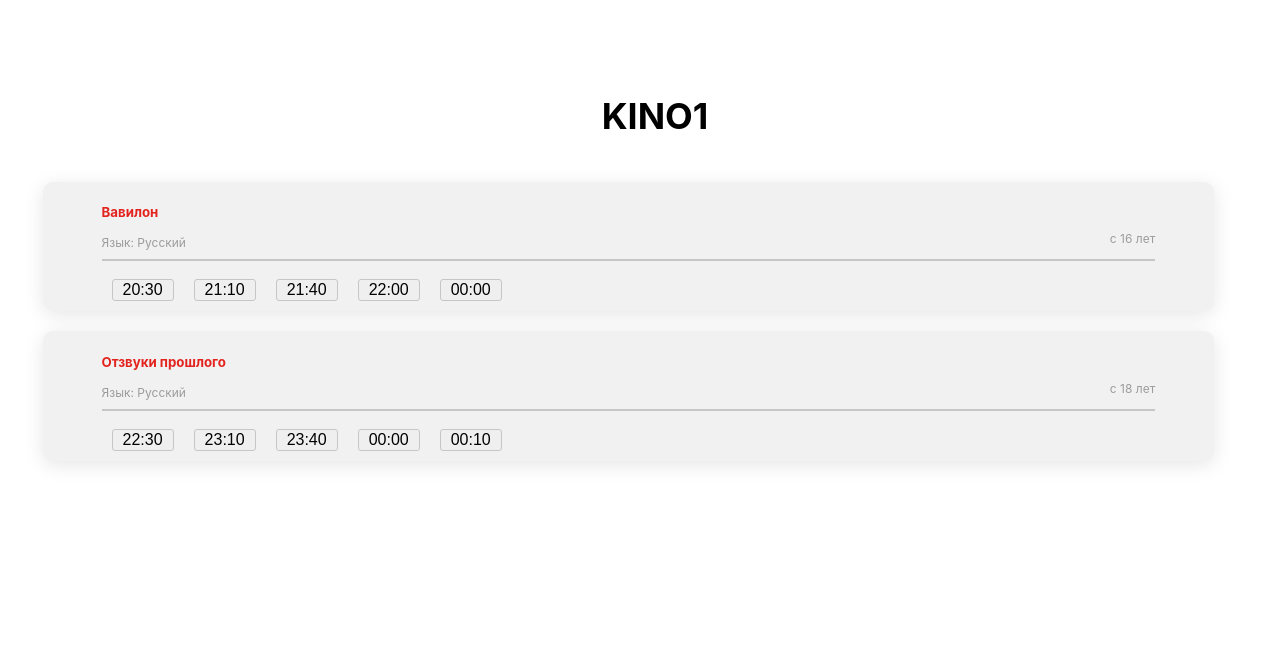
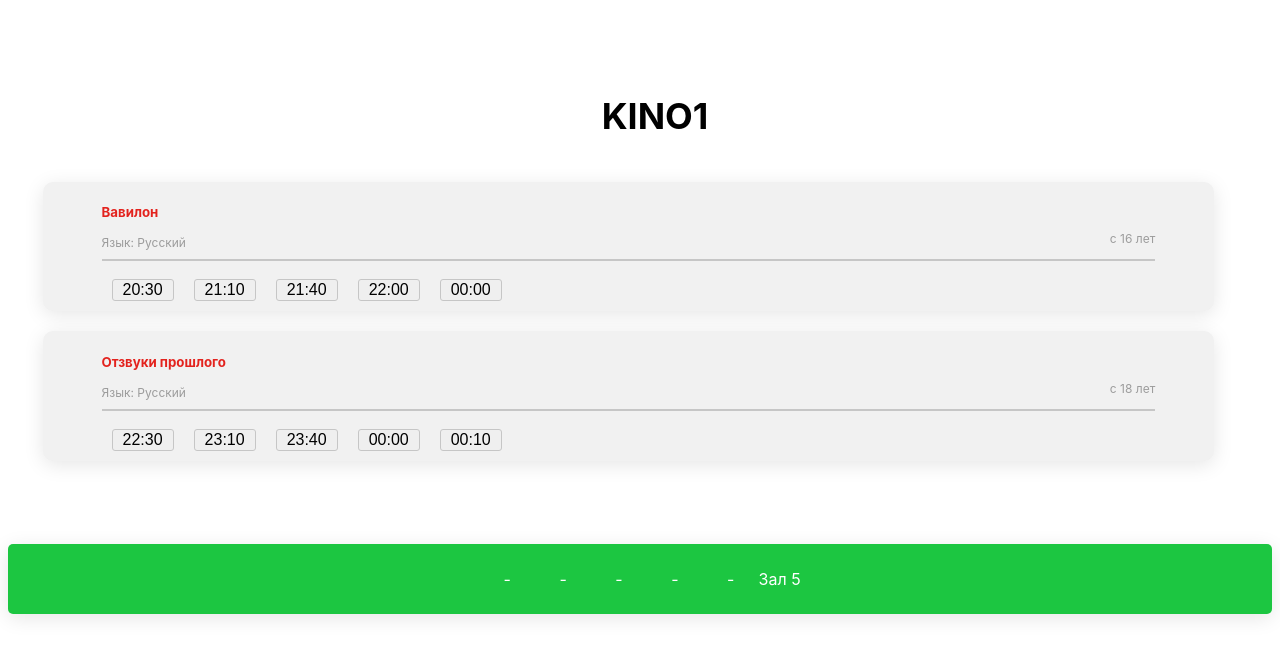
Before and after one commit to nurbolatkz/ticketbooking, a React (Create React App) app: page /cinemas/1/movies in a window 1280 px wide. Shown: the top 656 px of the page. Built offline with nearby package versions, Linux system fonts and the light colour scheme.

Commit message:
add select time

```diff
--- a/src/App.js
+++ b/src/App.js
@@ -9,7 +9,6 @@ import CinemaCard from "./components/CinemaCard";
 import DateOption from "./components/DateOption";
 import SnackList from "./components/SnackList.jsx";
 import Modal from "./components/Modal";
-import SnackPage from './components/SnackPage';
 import FilmBlock from './components/FilmBlock';
 import CinemaPlace from './components/CinemaPlace';
 import CinemaInfo from "./components/CinemaInfo";
@@ -18,6 +17,7 @@ import SelectPlace from './components/SelectPlace';
 
 /* ------ import css ------ */
 import './styles/App.css';
+import ShortInfoBtn from './components/ShortInfoBtn';
 
 
 
@@ -114,6 +114,7 @@ function App() {
     const [isModalActive, setIsModalActive] = useState(false);
     const [cinemaCartItem, setCinemaCartItem] = useState({});
     const [selectedDay, setSelectedDay] = useState();
+    const[selectedMovie, setSelectedMovie] =  useState({});
 
 
     const [snacks, setSnacks] = useState([
@@ -161,15 +162,17 @@ function App() {
     const addCinemaCartItem = (item) => {
         setCinemaCartItem(item);
         setIsModalActive(false);
-        console.log(cinemaCartItem);
 
     }
 
     const selectDayOption = (day) => {
         setSelectedDay(day);
-        console.log(selectedDay);
     }
 
+    const setMovie = (movie, selectedTime)=>{
+        movie.selectedTime = selectedTime;
+        setSelectedMovie(movie);
+    }
     const router = createBrowserRouter([
         {
             path: "/",
@@ -185,7 +188,8 @@ function App() {
             path: "/cinemas/:cinemaId/movies",
             element:
                 <>
-                    <FilmCardList fcards = {fcards} cinema_cards={cards}></FilmCardList>
+                    <FilmCardList fcards = {fcards} cinema_cards={cards} setSelectedMovie={setMovie}></FilmCardList>
+                    <ShortInfoBtn cinema_card={cinemaCartItem} movie={selectedMovie}></ShortInfoBtn>
                 </>
         },
 
--- a/src/components/CinemaInfo.jsx
+++ b/src/components/CinemaInfo.jsx
@@ -1,6 +1,6 @@
 import React from 'react';
 
-const FilmTimes = ({filmTime, film_card}) =>{
+const FilmTimes = ({filmTime, film_card, setSelectedOption}) =>{
 
     function setShowShortInfo(event) {
         const filmTimeBtn = event.target;
@@ -14,7 +14,7 @@ const FilmTimes = ({filmTime, film_card}) =>{
         }else{
             filmTimeBtn.classList.add("active-time-btn");
         }
-
+        setSelectedOption(film_card,filmTimeBtn.InnerHTML);
 
     }
 
@@ -30,7 +30,11 @@ const CinemaInfo = (props) => {
     const filmTimesElements = [];
 
     for(let i = 0; i < props.film_card.times.length; i++){
-        filmTimesElements.push(<FilmTimes key={i} filmTime={props.film_card.times[i]} film_card={props.film_card}/>);
+        filmTimesElements.push(<FilmTimes key={i}
+                                        filmTime={props.film_card.times[i]}
+                                        film_card={props.film_card}
+                                        setSelectedOption={props.setMovieItem}
+                                        />);
     }
 
 
--- a/src/components/FilmCardList.jsx
+++ b/src/components/FilmCardList.jsx
@@ -1,9 +1,9 @@
 import React from 'react';
 import CinemaInfo from "./CinemaInfo";
-import { useParams, Link, useNavigate } from 'react-router-dom'
-import { useState, useEffect } from 'react'
+import { useParams} from 'react-router-dom';
 
-const FilmCardList = ({fcards, remove, cinema_cards}) => {
+const FilmCardList = ({fcards, cinema_cards, setSelectedMovie}) => {
+
     const {cinemaId} = useParams();
     if (!fcards.length) {
         return (
@@ -49,10 +49,8 @@ const FilmCardList = ({fcards, remove, cinema_cards}) => {
         }
         counter++;
     }
+
     console.log(cardFilterByTwoElements)
-
-
-
 
     return (
         <div className='container'>
@@ -62,12 +60,21 @@ const FilmCardList = ({fcards, remove, cinema_cards}) => {
 
             {cardFilterByTwoElements.map((fcard) =>
                     <div className = 'row'>
-                          <CinemaInfo film_card ={fcard[0]} cinemaCard={cinema_card} />
+                          <CinemaInfo film_card ={fcard[0]}
+                                      cinemaCard={cinema_card}
+                                      setMovieItem={setSelectedMovie}
+                           />
                         {fcard[1] &&
-                            <CinemaInfo film_card ={fcard[1]} film_times = {fcard[1]} cinemaCard={cinema_card}/>
+                            <CinemaInfo film_card ={fcard[1]}
+                                        film_times = {fcard[1]}
+                                        cinemaCard={cinema_card}
+                                        setMovieItem={setSelectedMovie}
+                            />
                         }
                     </div>
             )}
+
+
         </div>
 
     );
--- a/src/components/SnackPage.jsx
+++ b/src/components/ShortInfoBtn.jsx
@@ -1,21 +1,19 @@
 import React from 'react';
-import CinemaInfo from './CinemaInfo';
-import FilmCardList from "./FilmCardList";
 
 
-const SnackPage = ({props}) => {
+const ShortInfoBtn = (props) => {
     return (
         <div className='selectedBody'>
             <div className='selected'>
-                <span>KINO 1</span>
+                <span>{props.cinema_card.address}</span>
                 <span>-</span>
-                <span>Вавилон</span>
+                <span>{props.movie.film_name}</span>
                 <span>-</span>
-                <span>01.02.2023</span>
+                <span>{props.movie.date}</span>
                 <span>-</span>
-                <span>20:30</span>
+                <span>{props.movie.selectedTime}</span>
                 <span>-</span>
-                <span>Русс</span>
+                <span>{props.movie.lang}</span>
                 <span>-</span>
                 <span>Зал 5</span>
             </div>
@@ -23,4 +21,4 @@ const SnackPage = ({props}) => {
     )
 }
 
-export default SnackPage;
+export default ShortInfoBtn;
```
